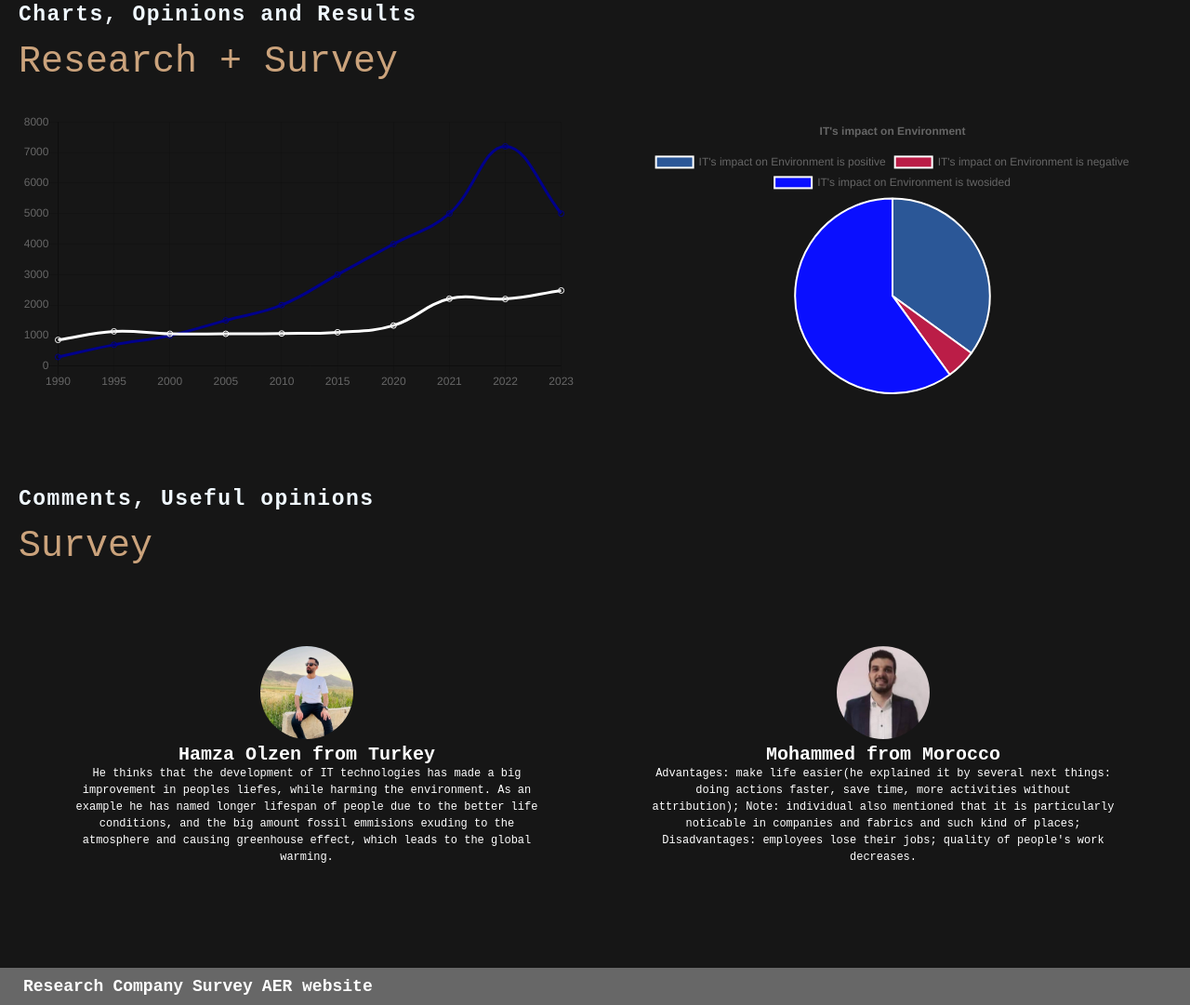
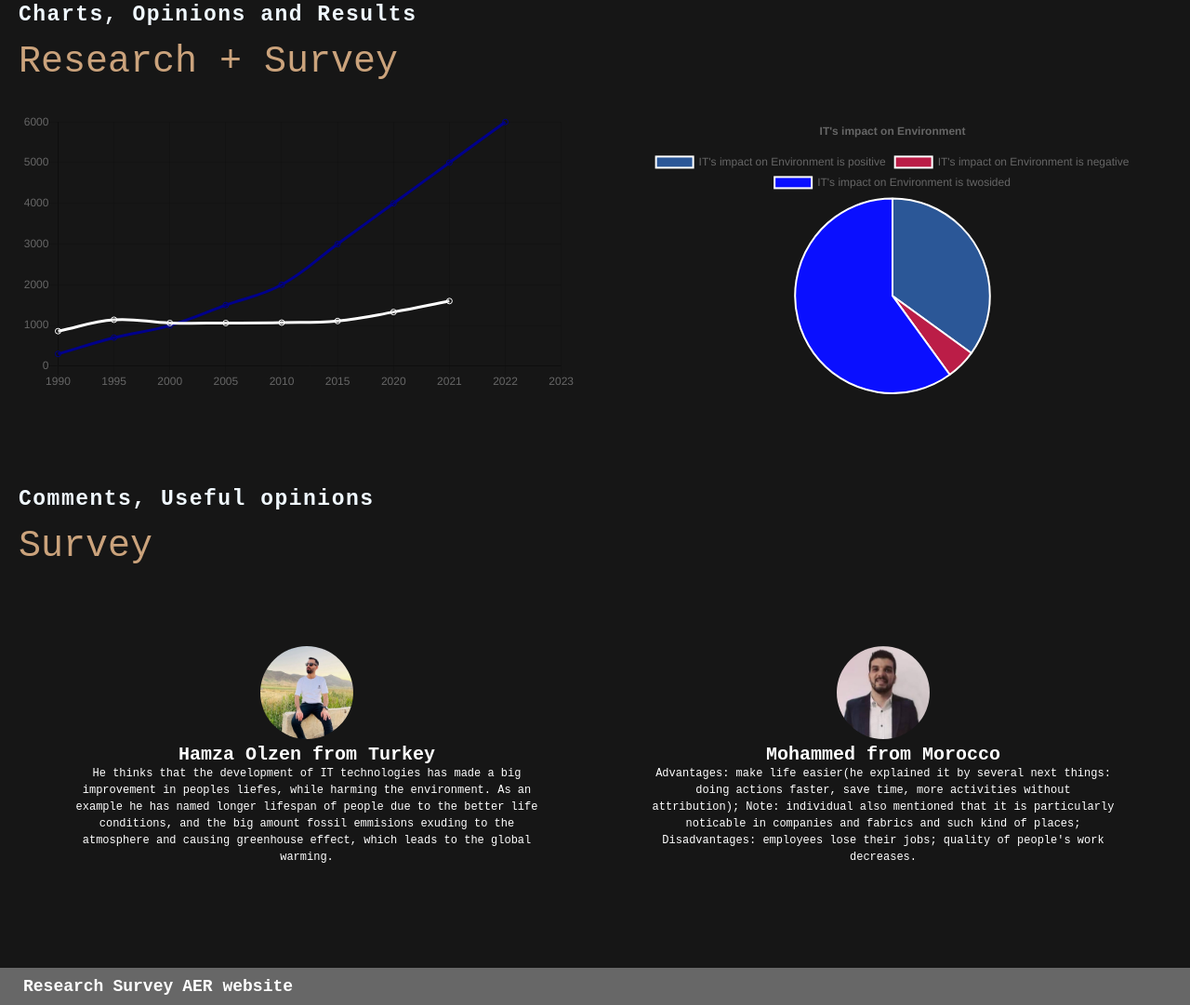
Before and after one commit to saidakrom2005/impactofitontheenvironment.github.io, a plain HTML site: page index.html in a window 1280 px wide. Shown: the part 1597-2678 px from the top of the page at 93% size. Drawn offline with nearby package versions, Linux system fonts and the light colour scheme.

Commit message:
Update index.html

```diff
--- a/index.html
+++ b/index.html
@@ -31,7 +31,6 @@
             	<div class="header_nav-links">
             		<h2 class="header_nav-link logo">Logo</h2>
                 	<a href="#research" class="header_nav-link">Research</a>
-                	<a href="#company" class="header_nav-link">Company</a>
                 	<a href="#survey" class="header_nav-link">Survey</a>
             	</div>
         	</nav>
@@ -135,9 +134,8 @@
 			<nav class="nav">
             	<div class="header_nav-links">
             		<a href="#research" class="header_nav-link">Research</a>
-                	<a href="#company" class="header_nav-link">Company</a>
                 	<a href="#survey" class="header_nav-link">Survey</a>
-					<a href="" class="header_nav-link">AER website</a>
+					<a href="aer.html" class="header_nav-link">AER website</a>
             	</div>
         	</nav>
         </div>
@@ -164,11 +162,11 @@
 		  data: {
 		    labels: xValues,
 		    datasets: [{
-		      data: [860,1140,1060,1060,1070,1110,1330,2210,2200,2478],
+		      data: [860,1140,1060,1060,1070,1110,1330,1600],
 		      borderColor: "white",
 		      fill: false
 		    },{
-		      data: [300,700,1000,1500,2000,3000,4000,5000,7200,5000],
+		      data: [300,700,1000,1500,2000,3000,4000,5000,6000],
 		      borderColor: "darkblue",
 		      fill: false
 		    }]
```
